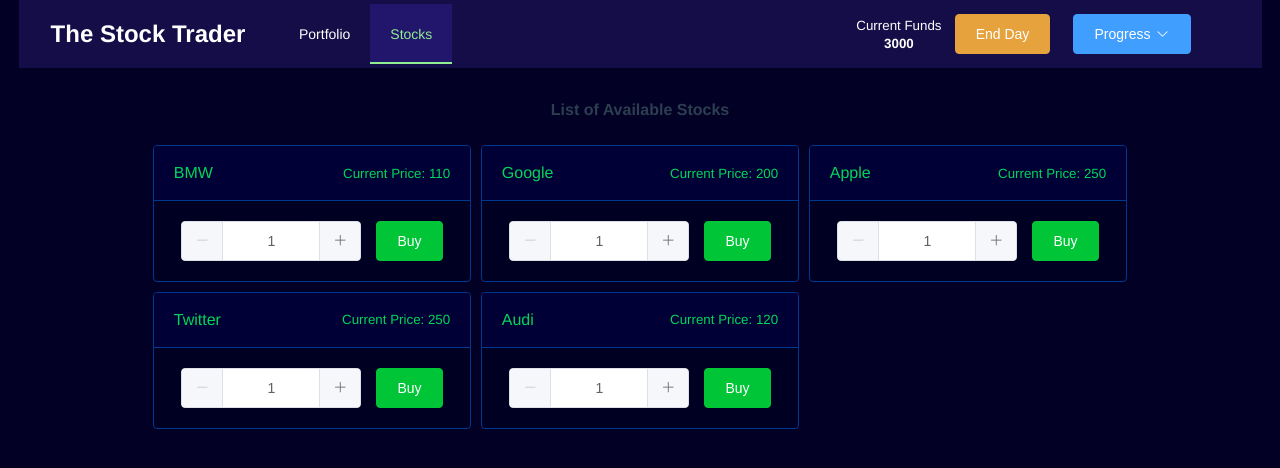
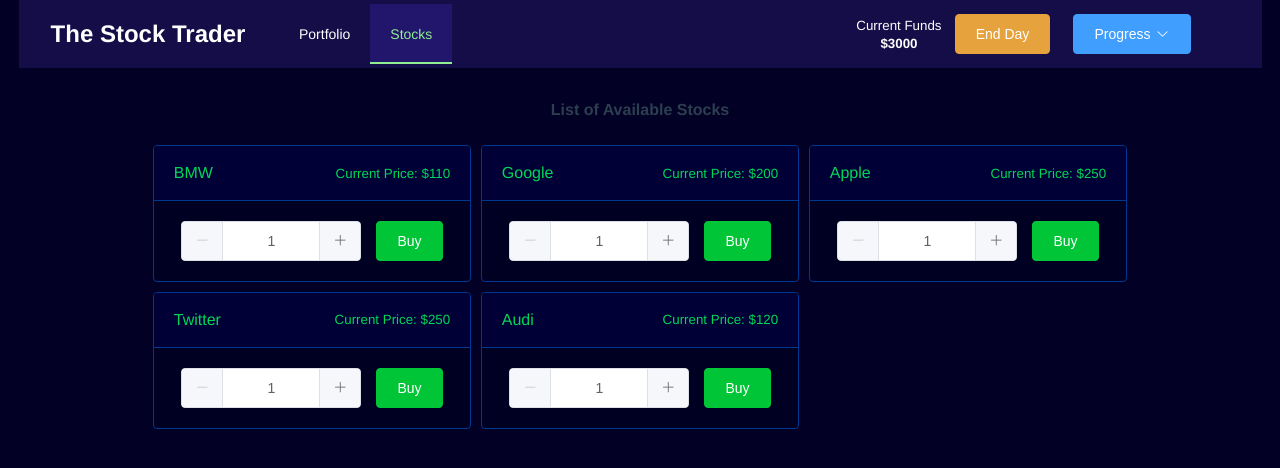
Before and after one commit to jippy89/the-stock-trader, a Vue app: page /#/ in a window 1280 px wide. Both pictures are taken after a click on the item "Stocks". Shown: the top 468 px of the page. Built offline with nearby package versions, Linux system fonts and the light colour scheme.

Commit message:
import 'filters' from '@/mixins/filters'

```diff
--- a/src/components/Header/Header.vue
+++ b/src/components/Header/Header.vue
@@ -25,7 +25,7 @@
 			</el-menu>
 		</el-col>
 		<el-col :offset="7" :span="2" class="funds">
-			<small>Current Funds <strong>{{ funds }}</strong></small>
+			<small>Current Funds <strong>{{ funds | currency }}</strong></small>
 		</el-col>
 		<el-col :span="2">
 			<el-button type="warning">
@@ -47,7 +47,10 @@
 </template>
 
 <script>
+	import filters from '@/mixins/filters'
+
 	export default {
+		mixins: [filters],
 		computed: {
 			funds() { return this.$store.getters["funds"] }
 		}
--- a/src/views/Home.vue
+++ b/src/views/Home.vue
@@ -4,15 +4,18 @@
   	<h6>You may Save & Load your data</h6>
   	<h6>Click on 'End Day' to begin a New Day!</h6>
   	<hr>
-	<p>Your current funds: {{ funds }}</p>
+	<p>Your current funds: {{ funds | currency }}</p>
   </div>
 </template>
 
 <script>
 // @ is an alias to /src
 import { mapGetters } from 'vuex'
+import filters from '@/mixins/filters'
+
 
 export default {
+  mixins: [filters],
   name: 'home',
   computed: {
   	...mapGetters([
--- a/src/views/stocks/Stock.vue
+++ b/src/views/stocks/Stock.vue
@@ -3,7 +3,7 @@
 		<el-card shadow="hover">
 			<el-row slot="header" type="flex" justify="space-between" align="middle">
 				<span>{{ stock.name }}</span>
-				<small>Current Price: {{ stock.price }}</small>
+				<small>Current Price: {{ stock.price | currency }}</small>
 				<!-- <el-button style="float: right; padding: 3px 0" type="text">Operation button</el-button> -->
 			</el-row>
 			<el-row type="flex" justify="space-around" align="middle">
@@ -21,8 +21,10 @@
 
 <script>
 	import { mapGetters, mapMutations } from 'vuex'
+	import filters from '@/mixins/filters'
 
 	export default {
+		mixins: [filters],
 		props: {
 			stock: {
 				type: Object,
```
